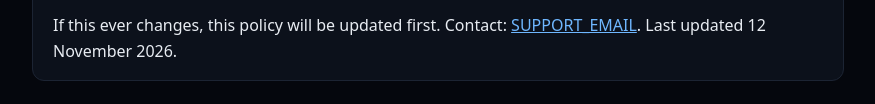
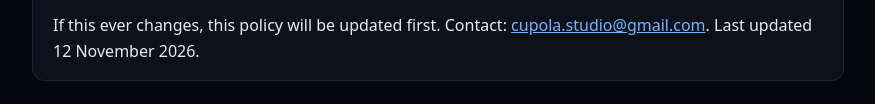
Before and after one commit to Cupola-Studio/cupola-studio.github.io, a plain HTML site: page index.html in a window 1280 px wide. Shown: the part 2399-2503 px from the top of the page, without its empty margins (202-1077 px from the left). Drawn offline with Linux system fonts and the light colour scheme.

Commit message:
Update email

```diff
--- a/index.html
+++ b/index.html
@@ -91,7 +91,7 @@
       <li>Health, weather and other readings shown in slots come from apps already on your watch. They are displayed on the watch only; Cupola does not store or send them anywhere.</li>
       <li>This website sets no cookies and loads nothing from other sites.</li>
     </ul>
-    <p style="margin-bottom:0">If this ever changes, this policy will be updated first. Contact: <a href="mailto:SUPPORT_EMAIL">SUPPORT_EMAIL</a>. Last updated 12 November 2026.</p>
+    <p style="margin-bottom:0">If this ever changes, this policy will be updated first. Contact: <a href="mailto:cupola.studio@gmail.com">cupola.studio@gmail.com</a>. Last updated 12 November 2026.</p>
   </div>
 </section>
 
```
